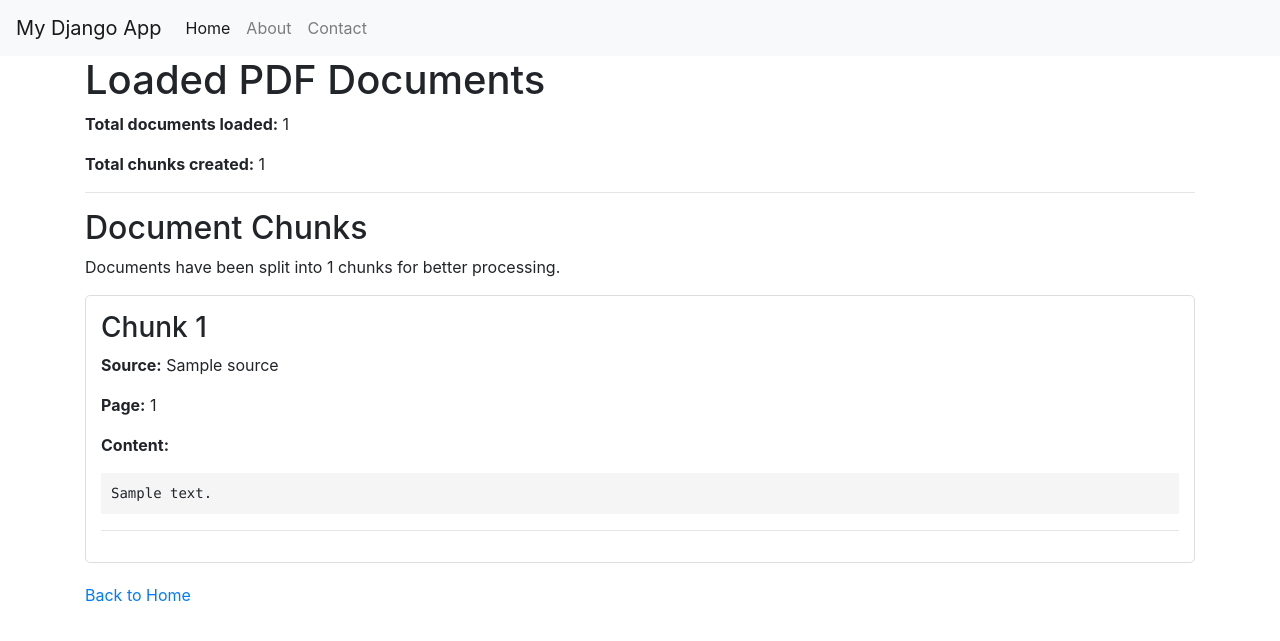
After one commit to KunalN748/Readless-Research, a Django app: template demo/myapp/templates/load_pdfs.html in a window 1280 px wide. The commit adds this page. Shown: the top 641 px of the page. Run offline with Django 5.2, Linux system fonts and the light colour scheme; the template is opened without the code that fills it: most values are stand-ins (such as "Sample title", 1, 10 or a date in 2020); some libraries are stand-ins or nearby versions.

Commit message:
chunked documents (pages) of the pdfs
ready to mode forward with creating the RAG pipeline and use chunks for vector databases

```diff
--- /dev/null
+++ b/demo/myapp/templates/load_pdfs.html
@@ -0,0 +1,32 @@
+{% extends 'base.html' %}
+
+{% block content %}
+<h1>Loaded PDF Documents</h1>
+
+<div class="summary">
+    <p><strong>Total documents loaded:</strong> {{ num_documents }}</p>
+    <p><strong>Total chunks created:</strong> {{ num_chunks }}</p>
+</div>
+
+<hr>
+
+<h2>Document Chunks</h2>
+<p>Documents have been split into {{ num_chunks }} chunks for better processing.</p>
+
+<div class="chunks">
+    {% for chunk in chunks %}
+    <div class="chunk" style="margin-bottom: 20px; padding: 15px; border: 1px solid #ddd; border-radius: 5px;">
+        <h3>Chunk {{ forloop.counter }}</h3>
+        <p><strong>Source:</strong> {{ chunk.metadata.source }}</p>
+        <p><strong>Page:</strong> {{ chunk.metadata.page|default:"N/A" }}</p>
+        <p><strong>Content:</strong></p>
+        <pre style="white-space: pre-wrap; background: #f5f5f5; padding: 10px;">{{ chunk.page_content|truncatewords:100 }}</pre>
+        <hr>
+    </div>
+    {% empty %}
+    <p>No chunks found. Make sure you have PDF files in myapp/data/</p>
+    {% endfor %}
+</div>
+
+<a href="{% url 'home' %}">Back to Home</a>
+{% endblock %}
--- a/demo/myapp/templates/todos.html
+++ b/demo/myapp/templates/todos.html
@@ -9,4 +9,6 @@
     </li>
     {% endfor %}
 </ul>
+
+<a href="{% url 'home' %}">Back to Home</a>
 {% endblock %}
--- a/demo/myapp/urls.py
+++ b/demo/myapp/urls.py
@@ -3,5 +3,6 @@ from . import views
 
 urlpatterns = [
     path('', views.home, name='home'),
-    path('todos/', views.todos, name='Todos'),
+    path('todos/', views.todos, name='todos'),
+    path('load_pdfs/', views.load_pdfs, name='load_pdfs'),
 ]
```
Also changed, not shown: demo/myapp/templates/home.html (+7 -1 lines), demo/myapp/utils.py (added, +23 -0 lines), demo/myapp/views.py (+14 -0 lines), demo/db.sqlite3, 2 other files.
